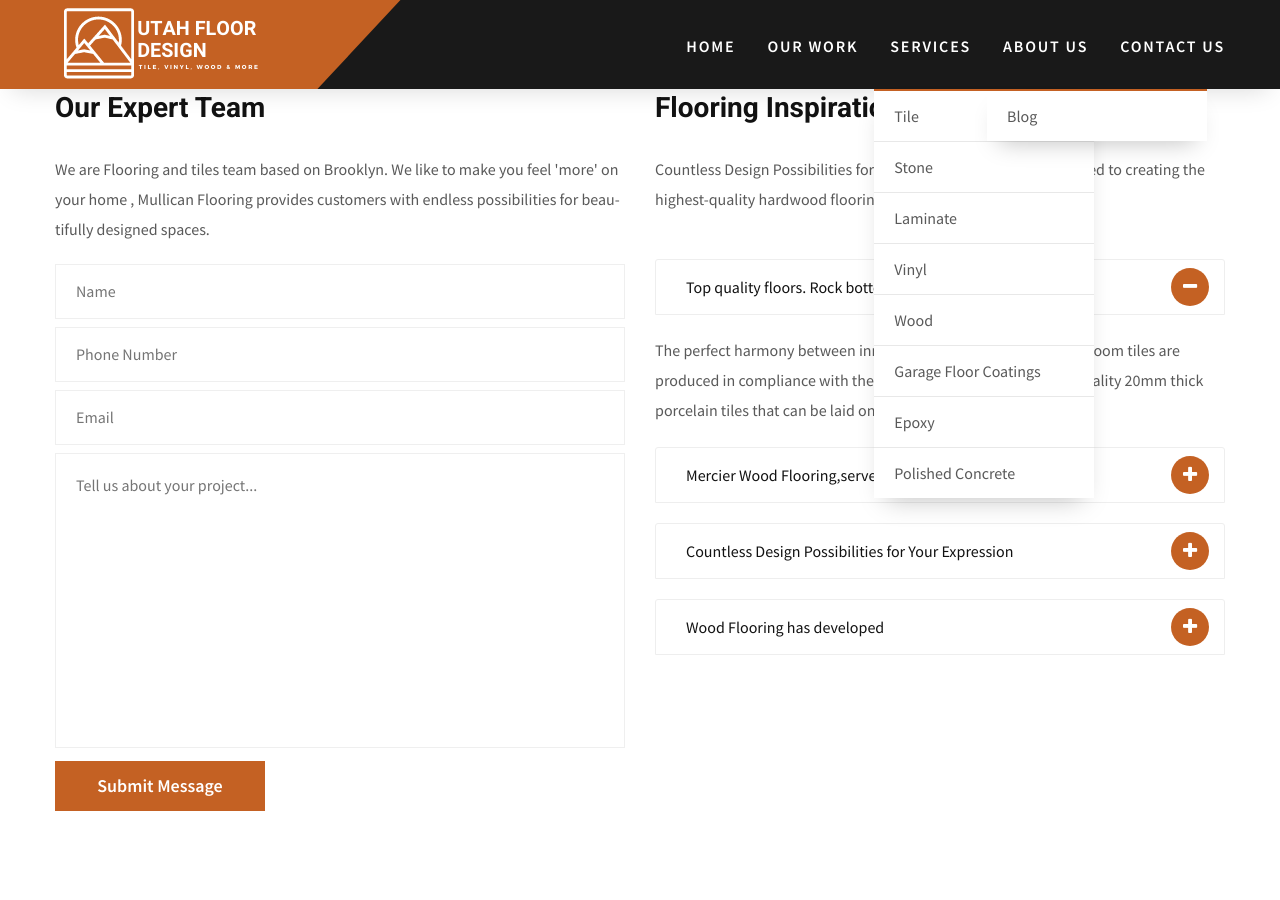
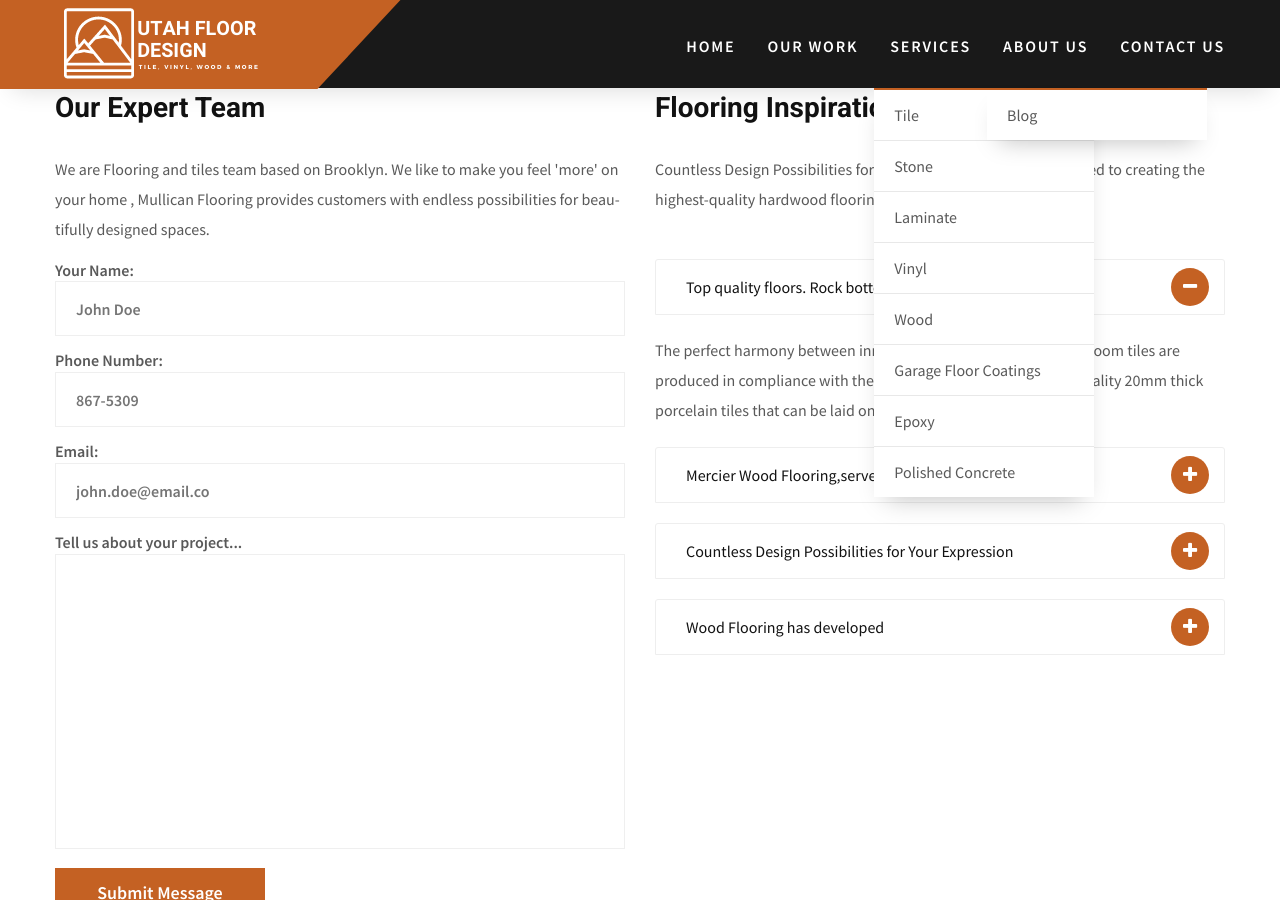
Before and after one commit to Grizzly-Design-Co/utahfloordesign.com, a Jekyll site: the page built from index.html, in a window 1280 px wide and 900 px high, scrolled down 6471 px. Built offline with Jekyll 4.4.1, drawn with Linux system fonts in a browser that asks for light colours; nearby versions of some CDN libraries; library files that are not in the unit come from our copies.

Commit message:
added netlify form on homepage

```diff
--- a/index.html
+++ b/index.html
@@ -196,12 +196,12 @@
 							<h4>Our Expert Team</h4>
 							<p>We are Flooring and tiles team based on Brooklyn. We like to make you feel 'more' on your home , Mullican Flooring provides customers with endless possibilities for beau-tifully designed spaces.</p>
 							<div class="contact-form">
-									<form  class="form-validation" autocomplete="off">
+									<form  class="form-validation" autocomplete="off" name="home-contact" netlify>
 										<div class="row">
-											<div class="col-md-12"><input type="text" placeholder="Name" name="name" style="margin-bottom: 8px; margin-top: 20px;"></div>
-											<div class="col-md-12"><input type="text" placeholder="Phone Number" name="phone" style="margin-bottom: 8px;"></div>
-											<div class="col-md-12"><input type="email" placeholder="Email" name="email" style="margin-bottom: 8px;"></div>
-											<div class="col-md-12"><textarea placeholder="Tell us about your project..." name="message" style="margin-bottom: 8px;"></textarea></div>
+											<div class="col-md-12"><label style="margin-top: 15px; width: 100%;">Your Name:<input type="text" placeholder="John Doe" name="name" style="margin-bottom: 8px;"></label></div>
+											<div class="col-md-12"><label style="width: 100%;">Phone Number:<input type="text" placeholder="867-5309" name="phone" style="margin-bottom: 8px;"></label></div>
+											<div class="col-md-12"><label style="width: 100%;">Email:<input type="email" placeholder="john.doe@email.co" name="email" style="margin-bottom: 8px;"></label></div>
+											<div class="col-md-12"><label style="width: 100%;">Tell us about your project...<textarea placeholder="" name="message" style="margin-bottom: 8px;"></textarea></label></div>
 											<div class="col-md-12"><button class="theme-button p-bg-color hvr-float-shadow">Submit Message</button></div>
 										</div>
 									</form>
```
